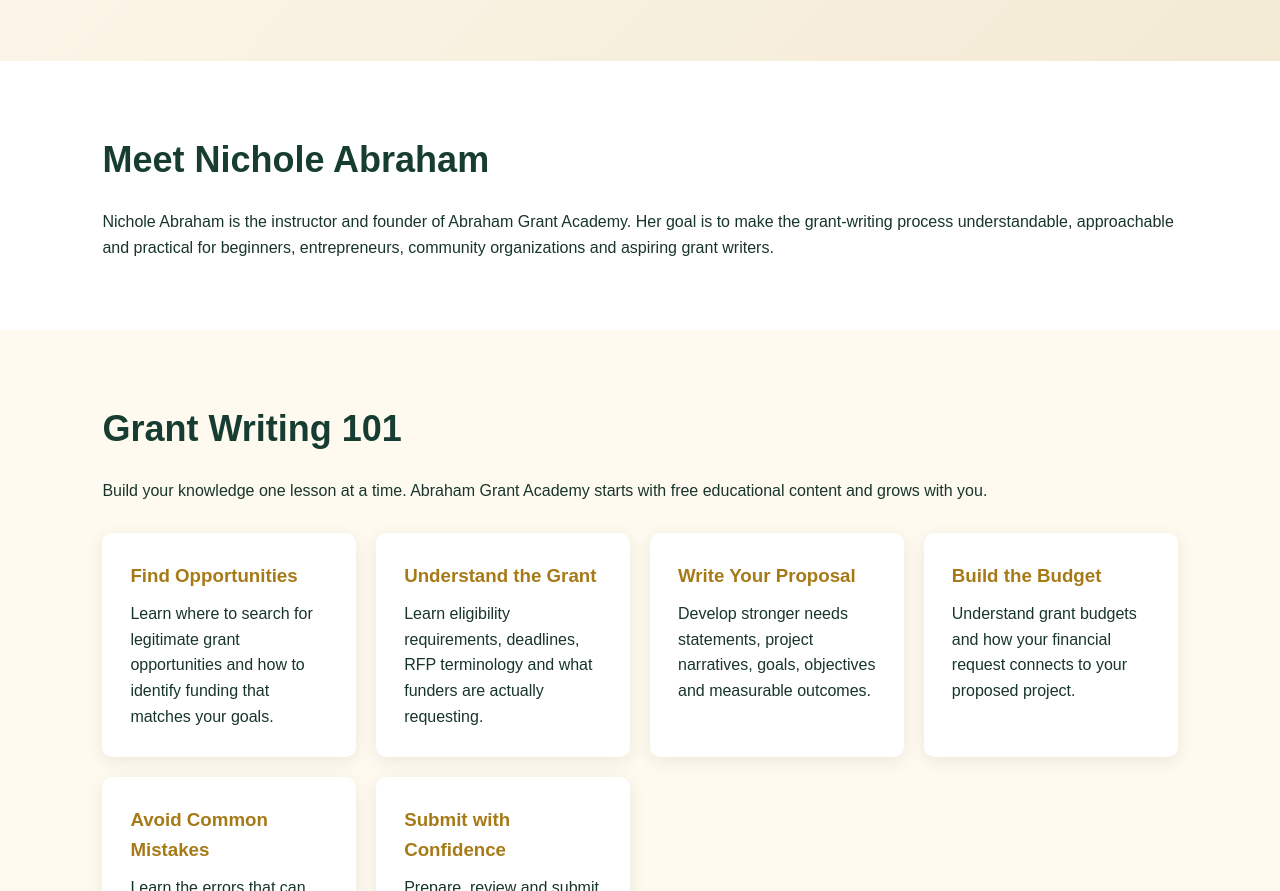
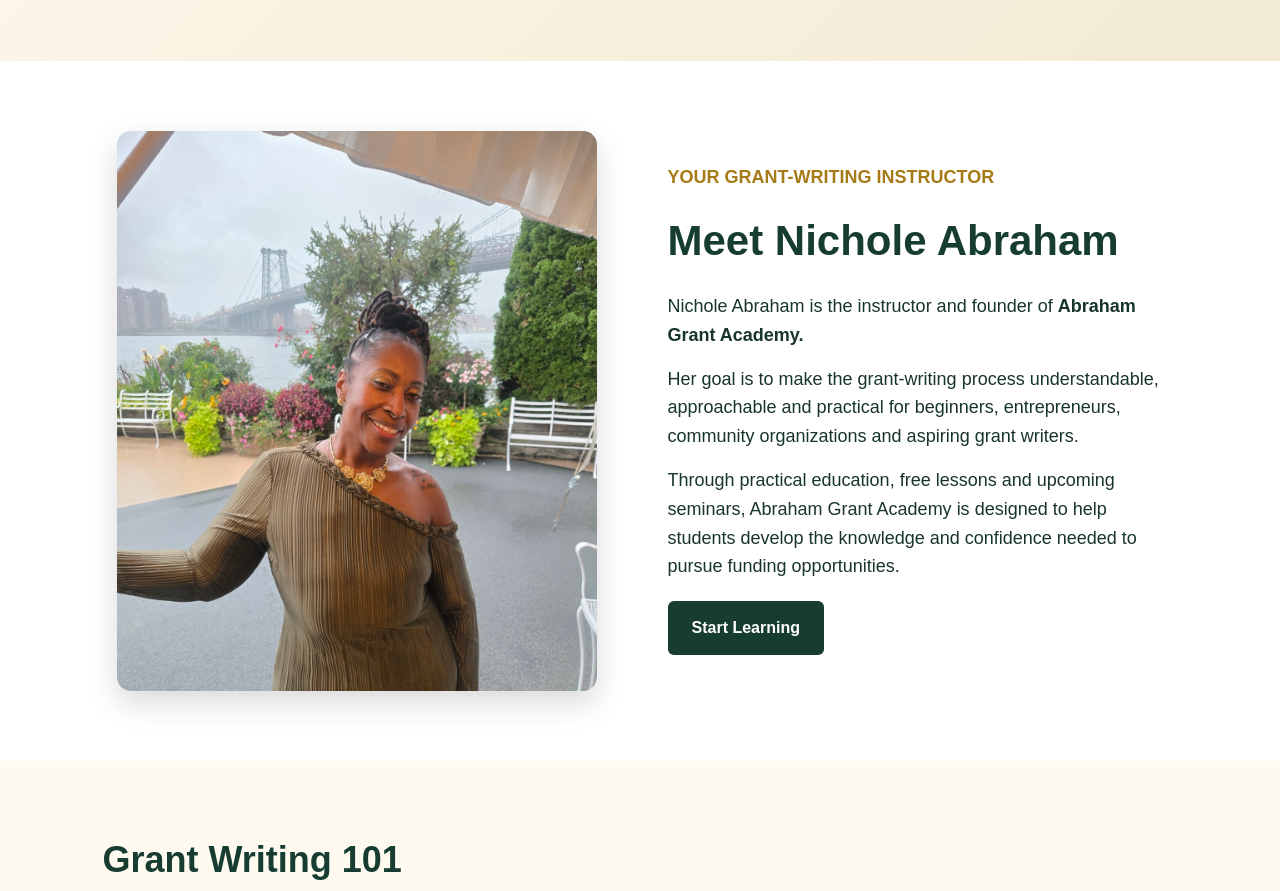
Before and after one commit to sidkid1128-create/abraham-grant-academy, a plain HTML site: page index.html in a window 1280 px wide. Shown: the part 620-1511 px from the top of the page. Drawn offline with Linux system fonts and the light colour scheme.

Commit message:
Enhance 'Meet Nichole' section with layout and text
Add styling and content for the 'Meet Nichole' section.

```diff
--- a/index.html
+++ b/index.html
@@ -101,8 +101,48 @@
   color: #173d32;
 }
 
+/* MEET NICHOLE */
+
 .about {
   background: white;
+}
+
+.about-container {
+  max-width: 1150px;
+  margin: auto;
+  display: grid;
+  grid-template-columns: 1fr 1fr;
+  gap: 55px;
+  align-items: center;
+}
+
+.about-photo img {
+  width: 100%;
+  max-width: 480px;
+  height: 560px;
+  object-fit: cover;
+  object-position: center top;
+  border-radius: 14px;
+  display: block;
+  margin: auto;
+  box-shadow: 0 12px 30px rgba(0,0,0,.15);
+}
+
+.about-text h2 {
+  font-size: 42px;
+  margin-bottom: 18px;
+}
+
+.about-text .subtitle {
+  color: #a77a18;
+  font-weight: bold;
+  font-size: 18px;
+  margin-bottom: 15px;
+}
+
+.about-text p {
+  font-size: 18px;
+  margin-bottom: 15px;
 }
 
 .cards {
@@ -163,7 +203,10 @@
   color: #e6c36a;
 }
 
-@media(max-width:600px) {
+/* MOBILE */
+
+@media(max-width: 750px) {
+
   nav {
     margin-top: 12px;
   }
@@ -178,6 +221,20 @@
     padding-top: 80px;
     padding-bottom: 80px;
   }
+
+  .about-container {
+    grid-template-columns: 1fr;
+    gap: 30px;
+  }
+
+  .about-photo img {
+    height: auto;
+    max-width: 420px;
+  }
+
+  .about-text h2 {
+    font-size: 34px;
+  }
 }
 </style>
 </head>
@@ -185,7 +242,10 @@
 <body>
 
 <header>
-  <div class="logo">ABRAHAM GRANT ACADEMY</div>
+
+  <div class="logo">
+    ABRAHAM GRANT ACADEMY
+  </div>
 
   <nav>
     <a href="#about">About</a>
@@ -193,20 +253,26 @@
     <a href="#videos">Videos</a>
     <a href="#seminars">Seminars</a>
   </nav>
+
 </header>
+
 
 <section class="hero">
 
   <div class="hero-content">
 
-    <p class="gold"><strong>GRANT WRITING EDUCATION</strong></p>
+    <p class="gold">
+      <strong>GRANT WRITING EDUCATION</strong>
+    </p>
 
     <h1>
       Learn to Find It.<br>
       Write It. <span class="gold">Win It.</span>
     </h1>
 
-    <h2>Grant Writing with Nichole Abraham</h2>
+    <h2>
+      Grant Writing with Nichole Abraham
+    </h2>
 
     <p>
       Practical, beginner-friendly grant writing education designed
@@ -214,7 +280,9 @@
       and develop stronger funding proposals.
     </p>
 
-    <a class="button" href="#videos">Watch Free Lessons</a>
+    <a class="button" href="#videos">
+      Watch Free Lessons
+    </a>
 
     <a class="button gold-button" href="#seminars">
       Future Seminars
@@ -225,16 +293,56 @@
 </section>
 
 
+<!-- MEET NICHOLE -->
+
 <section class="about" id="about">
 
-<h2>Meet Nichole Abraham</h2>
+  <div class="about-container">
 
-<p>
-Nichole Abraham is the instructor and founder of Abraham Grant Academy.
-Her goal is to make the grant-writing process understandable,
-approachable and practical for beginners, entrepreneurs,
-community organizations and aspiring grant writers.
-</p>
+    <div class="about-photo">
+
+      <img
+        src="nichole-abraham.jpg"
+        alt="Nichole Abraham - Founder of Abraham Grant Academy"
+      >
+
+    </div>
+
+    <div class="about-text">
+
+      <p class="subtitle">
+        YOUR GRANT-WRITING INSTRUCTOR
+      </p>
+
+      <h2>
+        Meet Nichole Abraham
+      </h2>
+
+      <p>
+        Nichole Abraham is the instructor and founder of
+        <strong>Abraham Grant Academy.</strong>
+      </p>
+
+      <p>
+        Her goal is to make the grant-writing process understandable,
+        approachable and practical for beginners, entrepreneurs,
+        community organizations and aspiring grant writers.
+      </p>
+
+      <p>
+        Through practical education, free lessons and upcoming
+        seminars, Abraham Grant Academy is designed to help students
+        develop the knowledge and confidence needed to pursue
+        funding opportunities.
+      </p>
+
+      <a class="button" href="#learn">
+        Start Learning
+      </a>
+
+    </div>
+
+  </div>
 
 </section>
 
@@ -332,7 +440,9 @@
 
 <br>
 
-<strong>Seminar dates and registration information coming soon.</strong>
+<strong>
+Seminar dates and registration information coming soon.
+</strong>
 
 </section>
 
```
